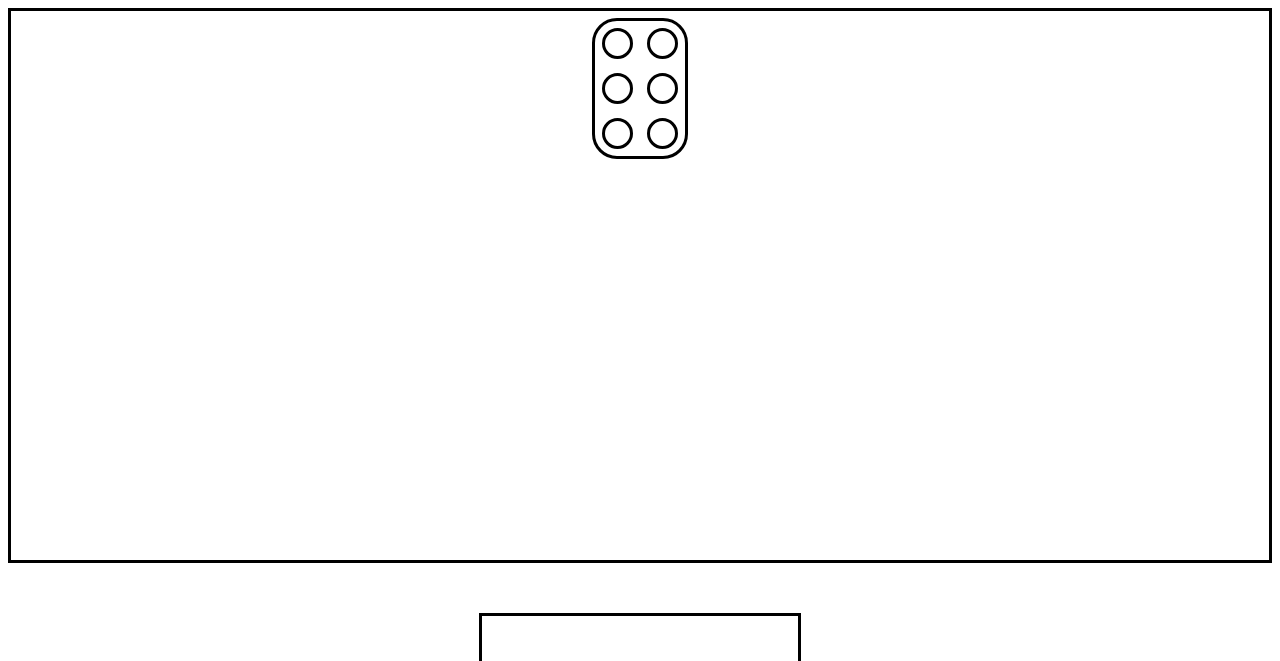
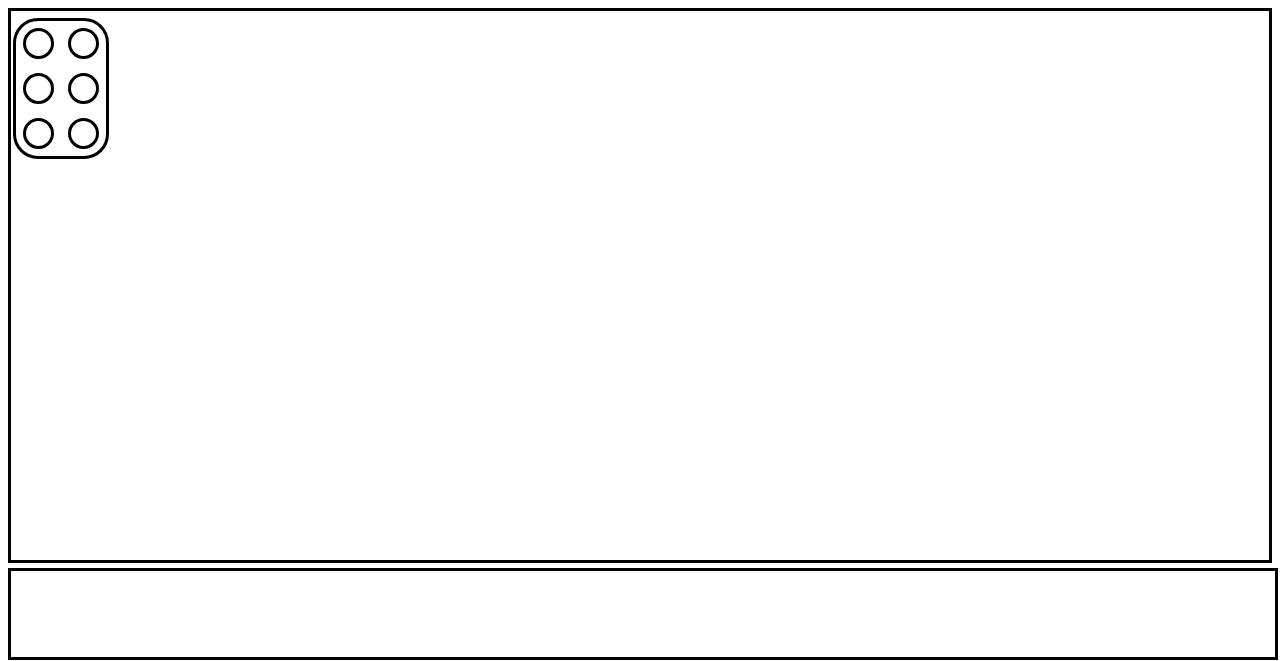
Before and after one commit to mellonfarmer/mellonfarmer.github.io, a plain HTML site: page index.html in a window 1280 px wide. Shown: the top 661 px of the page. Drawn offline with nearby package versions, Linux system fonts and the light colour scheme.

Commit message:
fixed dotcount

```diff
--- a/scripts/script.js
+++ b/scripts/script.js
@@ -32,12 +32,12 @@ class tile{
 	drawTile(layerID)
 	{
 	    	$("#"+layerID+".BrailleLayer").append("<div class=\"Braille-container\" id=\""+this.tileId+"\">  \
-	    	<div class=\"Braille-dot\" id=\"Braille-dot-id-"+ this.tileId + "-1\" onclick=\"activeTiles["+this.tileId+"].setDots(1)\"></div>\
-	    	<div class=\"Braille-dot\" id=\"Braille-dot-id-"+ this.tileId + "-4\" onclick=\"activeTiles["+this.tileId+"].setDots(4)\"></div>\
-	    	<div class=\"Braille-dot\" id=\"Braille-dot-id-"+ this.tileId + "-2\" onclick=\"activeTiles["+this.tileId+"].setDots(2)\"></div>\
-	    	<div class=\"Braille-dot\" id=\"Braille-dot-id-"+ this.tileId + "-5\" onclick=\"activeTiles["+this.tileId+"].setDots(5)\"></div>\
-	    	<div class=\"Braille-dot\" id=\"Braille-dot-id-"+ this.tileId + "-3\" onclick=\"activeTiles["+this.tileId+"].setDots(3)\"></div>\
-	    	<div class=\"Braille-dot\" id=\"Braille-dot-id-"+ this.tileId + "-6\" onclick=\"activeTiles["+this.tileId+"].setDots(6)\"></div>"
+	    	<div class=\"Braille-dot\" id=\"Braille-dot-id-"+ this.tileId + "-1\" onclick=\"arrActiveTiles["+this.tileId+"].setDots(1)\"></div>\
+	    	<div class=\"Braille-dot\" id=\"Braille-dot-id-"+ this.tileId + "-4\" onclick=\"arrActiveTiles["+this.tileId+"].setDots(4)\"></div>\
+	    	<div class=\"Braille-dot\" id=\"Braille-dot-id-"+ this.tileId + "-2\" onclick=\"arrActiveTiles["+this.tileId+"].setDots(2)\"></div>\
+	    	<div class=\"Braille-dot\" id=\"Braille-dot-id-"+ this.tileId + "-5\" onclick=\"arrActiveTiles["+this.tileId+"].setDots(5)\"></div>\
+	    	<div class=\"Braille-dot\" id=\"Braille-dot-id-"+ this.tileId + "-3\" onclick=\"arrActiveTiles["+this.tileId+"].setDots(3)\"></div>\
+	    	<div class=\"Braille-dot\" id=\"Braille-dot-id-"+ this.tileId + "-6\" onclick=\"arrActiveTiles["+this.tileId+"].setDots(6)\"></div>"
 	    	);
 	}
 
--- a/style/main.css
+++ b/style/main.css
@@ -16,13 +16,15 @@
 	width: 90px;
 	height: 135px;
 	background-color: white;
-    margin-left: 16px;
-    margin-top: 16px;
+	margin-left: 1.938px;
+    margin-right: 1.938px;
+    margin-top: 7px;
+    margin-bottom: 7px;
     border-style: solid;
     border-color: black;
     border-radius: 25px;
-	/* top: 60px; */
-	margin: auto;
+	/* top: 60px;
+	margin: auto;*/
 
 /* smaller tiles and dots
 	width: 76px;
@@ -56,12 +58,13 @@
 #textOutput
 {
 	border-style: solid;
-    height: 9%;
-    width: 25%;
-    margin-top: 50px;
+	height: 86px;
+    width: 100%;
+    margin-top: 5px;
     margin-left: auto;
     margin-right: auto;
 	text-align: center;
+	height: 86px;
 
 
 }
```
